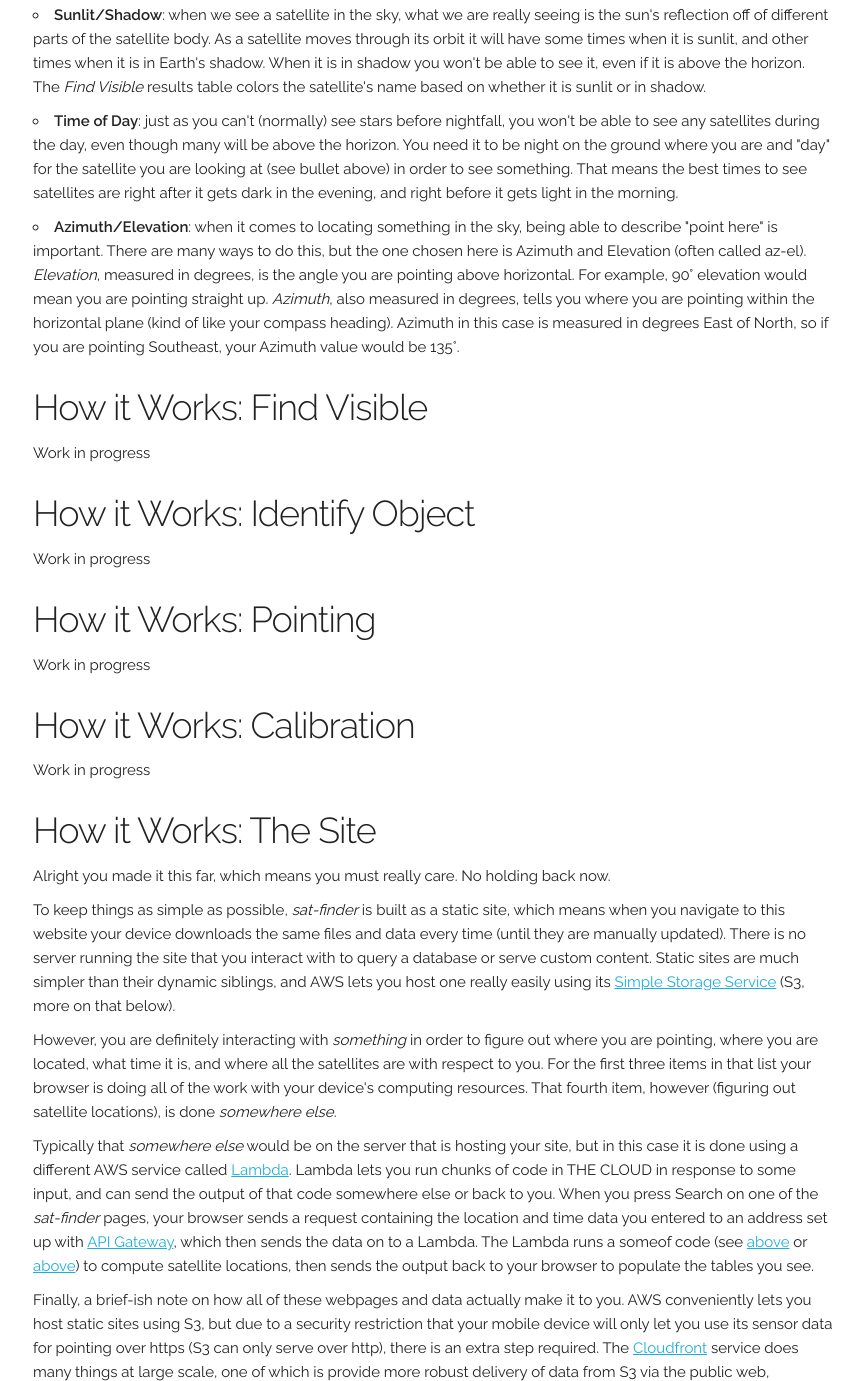
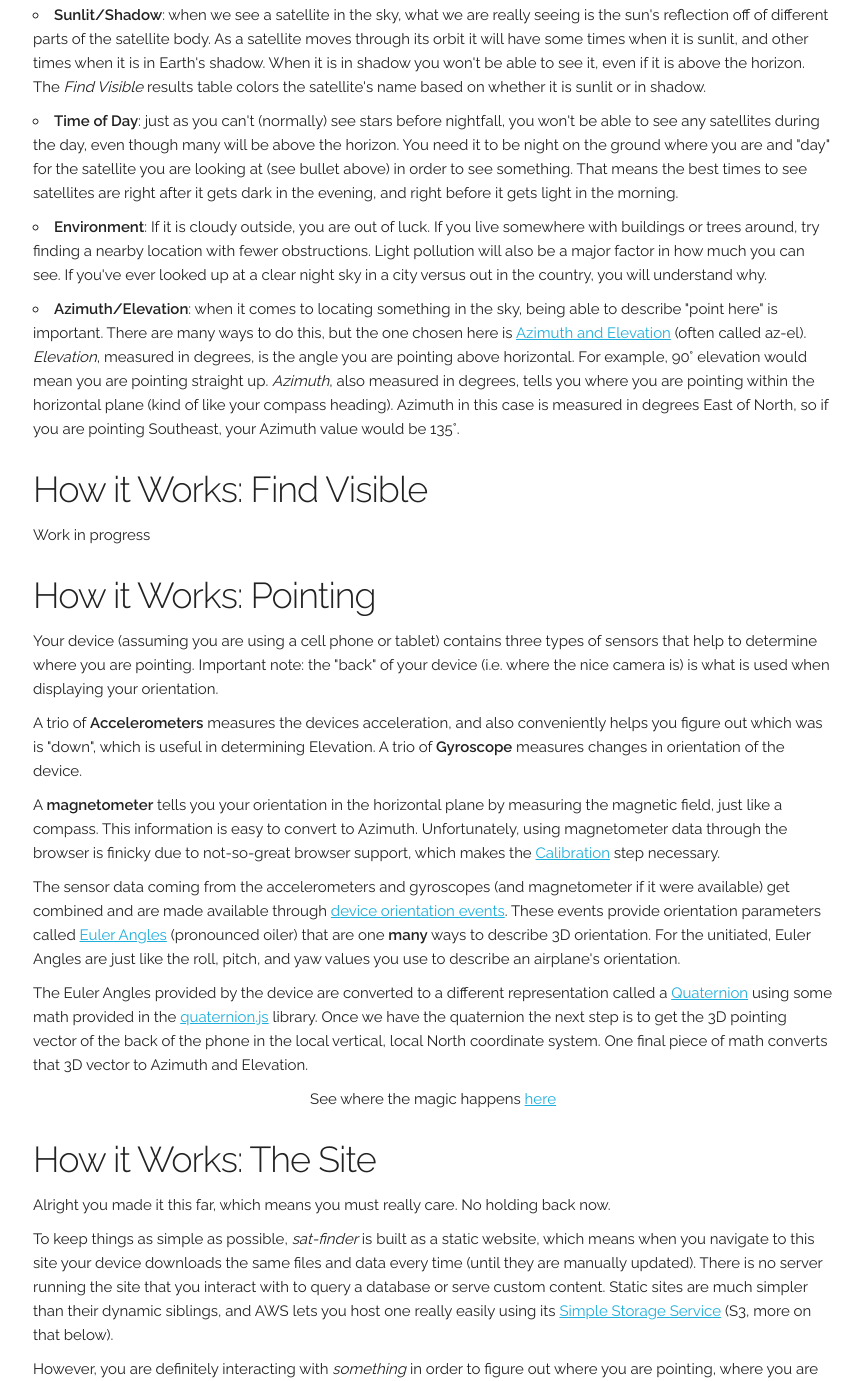
Before and after one commit to pdav5883/sat-finder, a plain HTML site: page about.html in a window 1280 px wide. Shown: the part 470-1851 px from the top of the page, without its empty margins (207-1070 px from the left). Drawn offline with nearby package versions, Linux system fonts and the light colour scheme.

Commit message:
Finish about pointing

```diff
--- a/about.html
+++ b/about.html
@@ -46,7 +46,8 @@
       <ul class="nextpar">
 	<li><strong>Sunlit/Shadow</strong>: when we see a satellite in the sky, what we are really seeing is the sun's reflection off of different parts of the satellite body. As a satellite moves through its orbit it will have some times when it is sunlit, and other times when it is in Earth's shadow. When it is in shadow you won't be able to see it, even if it is above the horizon. The <em>Find Visible</em> results table colors the satellite's name based on whether it is sunlit or in shadow.</li>
 	<li><strong>Time of Day</strong>: just as you can't (normally) see stars before nightfall, you won't be able to see any satellites during the day, even though many will be above the horizon. You need it to be night on the ground where you are and "day" for the satellite you are looking at (see bullet above) in order to see something. That means the best times to see satellites are right after it gets dark in the evening, and right before it gets light in the morning.</li>
-	<li><strong>Azimuth/Elevation</strong>: when it comes to locating something in the sky, being able to describe "point here" is important. There are many ways to do this, but the one chosen here is Azimuth and Elevation (often called az-el). <em>Elevation</em>, measured in degrees, is the angle you are pointing above horizontal. For example, 90&deg; elevation would mean you are pointing straight up. <em>Azimuth</em>, also measured in degrees, tells you where you are pointing within the horizontal plane (kind of like your compass heading). Azimuth in this case is measured in degrees East of North, so if you are pointing Southeast, your Azimuth value would be 135&deg;.
+	<li><strong>Environment</strong>: If it is cloudy outside, you are out of luck. If you live somewhere with buildings or trees around, try finding a nearby location with fewer obstructions. Light pollution will also be a major factor in how much you can see. If you've ever looked up at a clear night sky in a city versus out in the country, you will understand why.</li>
+	<li><strong>Azimuth/Elevation</strong>: when it comes to locating something in the sky, being able to describe "point here" is important. There are many ways to do this, but the one chosen here is <a href="https://en.wikipedia.org/wiki/Horizontal_coordinate_system">Azimuth and Elevation</a> (often called az-el). <em>Elevation</em>, measured in degrees, is the angle you are pointing above horizontal. For example, 90&deg; elevation would mean you are pointing straight up. <em>Azimuth</em>, also measured in degrees, tells you where you are pointing within the horizontal plane (kind of like your compass heading). Azimuth in this case is measured in degrees East of North, so if you are pointing Southeast, your Azimuth value would be 135&deg;.
 	</li>
       </ul>
 
@@ -55,21 +56,27 @@
       <p>Work in progress</p>
 
 
-      <h3 id="idobject" class="smallbottom">How it Works: Identify Object</h3>
-      <p>Work in progress</p>
+      <!--<h3 id="idobject" class="smallbottom">How it Works: Identify Object</h3>
+      <p>Work in progress</p>-->
 
 
       <h3 id="pointing" class="smallbottom">How it Works: Pointing</h3>
-      <p>Work in progress</p>
+      <p>Your device (assuming you are using a cell phone or tablet) contains three types of sensors that help to determine where you are pointing. Important note: the "back" of your device (i.e. where the nice camera is) is what is used when displaying your orientation.</p>
 
-      <h3 id="calibration" class="smallbottom">How it Works: Calibration</h3>
-      <p>Work in progress</p>
+      <p class="nextpar">A trio of <strong>Accelerometers</strong> measures the devices acceleration, and also conveniently helps you figure out which was is "down", which is useful in determining Elevation. A trio of <strong>Gyroscope</strong> measures changes in orientation of the device.
 
+      <p class="nextpar">A <strong>magnetometer</strong> tells you your orientation in the horizontal plane by measuring the magnetic field, just like a compass. This information is easy to convert to Azimuth. Unfortunately, using magnetometer data through the browser is finicky due to not-so-great browser support, which makes the <a href="/calibrate.html">Calibration</a> step necessary.</p>
+
+      <p class="nextpar">The sensor data coming from the accelerometers and gyroscopes (and magnetometer if it were available) get combined and are made available through <a href="https://developer.mozilla.org/en-US/docs/Web/API/Device_orientation_events">device orientation events</a>. These events provide orientation parameters called <a href="https://en.wikipedia.org/wiki/Euler_angles">Euler Angles</a> (pronounced oiler) that are one <strong>many</strong> ways to describe 3D orientation. For the unitiated, Euler Angles are just like the roll, pitch, and yaw values you use to describe an airplane's orientation.</p>
+
+      <p class="nextpar">The Euler Angles provided by the device are converted to a different representation called a <a href="https://en.wikipedia.org/wiki/Quaternions_and_spatial_rotation">Quaternion</a> using some math provided in the <a href="https://www.npmjs.com/package/quaternion">quaternion.js</a> library. Once we have the quaternion the next step is to get the 3D pointing vector of the back of the phone in the local vertical, local North coordinate system. One final piece of math converts that 3D vector to Azimuth and Elevation.</p>
+
+      <p class="center nextpar">See where the magic happens <a href="https://github.com/pdav5883/sat-finder/blob/develop/scripts/point.js">here</a></p>
 
       <h3 id="site" class="smallbottom">How it Works: The Site</h3>
       <p>Alright you made it this far, which means you must really care. No holding back now.</p>
 
-      <p class="nextpar">To keep things as simple as possible, <em>sat-finder</em> is built as a static site, which means when you navigate to this website your device downloads the same files and data every time (until they are manually updated). There is no server running the site that you interact with to query a database or serve custom content. Static sites are much simpler than their dynamic siblings, and AWS lets you host one really easily using its <a href="https://aws.amazon.com/s3/">Simple Storage Service</a> (S3, more on that below).</p>
+      <p class="nextpar">To keep things as simple as possible, <em>sat-finder</em> is built as a static website, which means when you navigate to this site your device downloads the same files and data every time (until they are manually updated). There is no server running the site that you interact with to query a database or serve custom content. Static sites are much simpler than their dynamic siblings, and AWS lets you host one really easily using its <a href="https://aws.amazon.com/s3/">Simple Storage Service</a> (S3, more on that below).</p>
 
       <p class="nextpar">However, you are definitely interacting with <em>something</em> in order to figure out where you are pointing, where you are located, what time it is, and where all the satellites are with respect to you. For the first three items in that list your browser is doing all of the work with your device's computing resources. That fourth item, however (figuring out satellite locations), is done <em>somewhere else</em>.</p>
 
--- a/scripts/menu.js
+++ b/scripts/menu.js
@@ -59,14 +59,11 @@
         '<li class="popover-item">' +
           '<a class="popover-link" href="/about.html#visible">Find Visible</a>' +
         '</li>' +
-        '<li class="popover-item">' +
+        /*'<li class="popover-item">' +
           '<a class="popover-link" href="/about.html#idobject">Identify Object</a>' +
-        '</li>' +
+        '</li>' + */
         '<li class="popover-item">' +
           '<a class="popover-link" href="/about.html#pointing">Pointing</a>' +
-        '</li>' +
-        '<li class="popover-item">' +
-          '<a class="popover-link" href="/about.html#calibration">Calibration</a>' +
         '</li>' +
         '<li class="popover-item">' +
           '<a class="popover-link" href="/about.html#site">Inner Workings</a>' +
```
